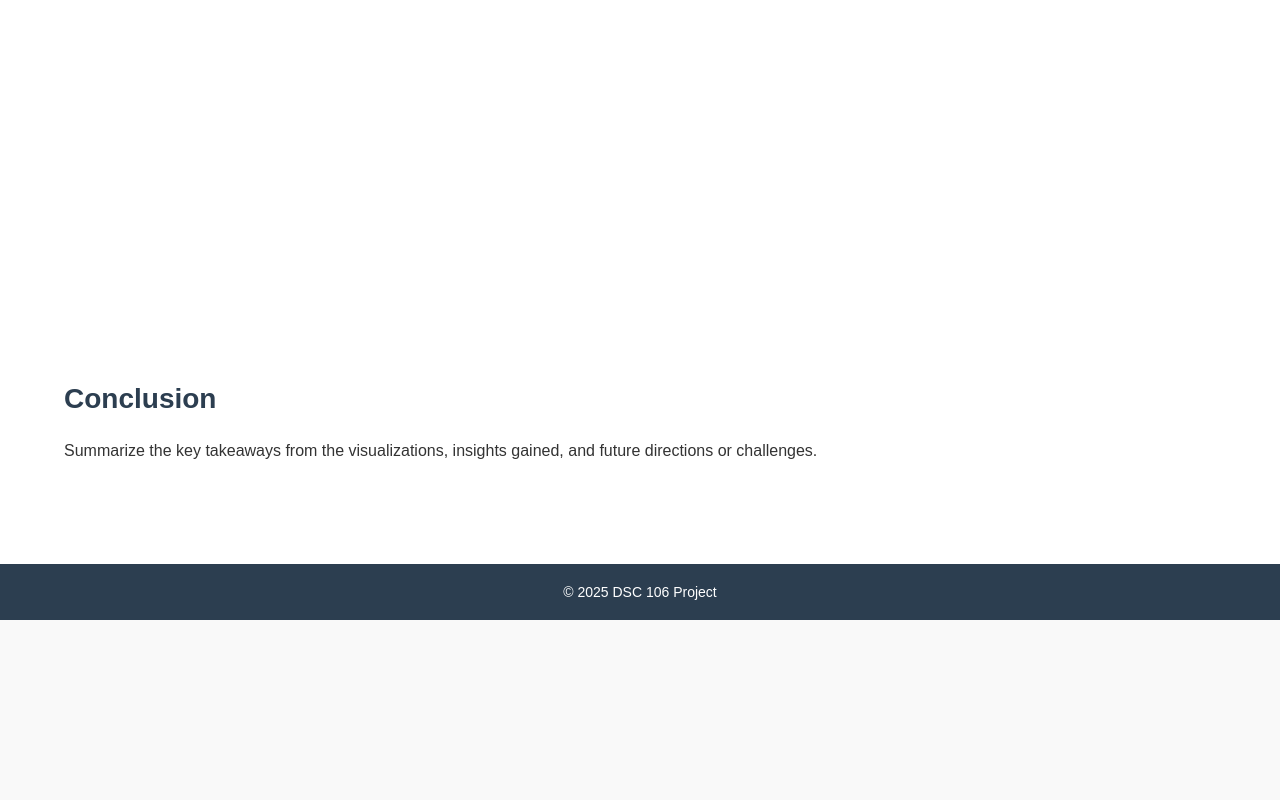
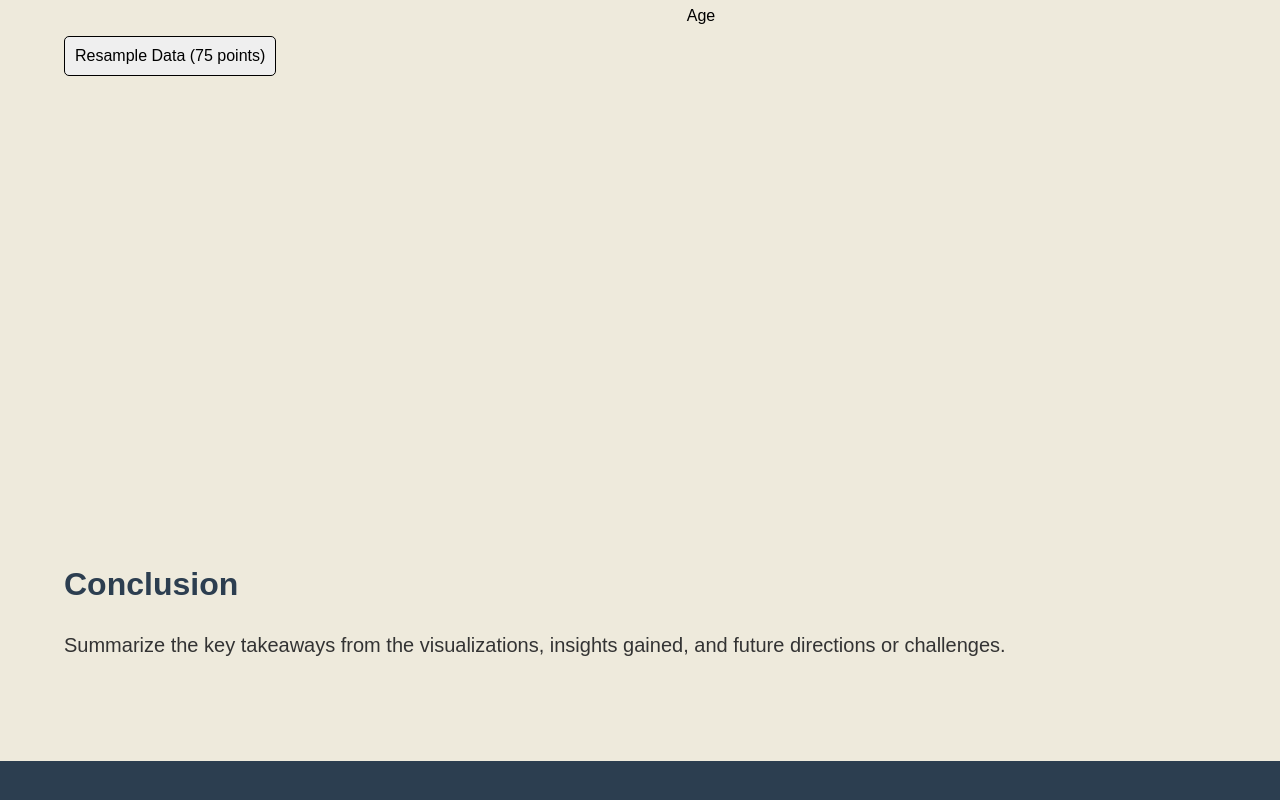
Before and after one commit to Anshu-b/DataSurg, a plain HTML site: page index.html in a window 1280 px wide. Shown: the part 1372-2172 px from the top of the page. Before the commit the page ends 1992 px from the top, so only its background shows below. Drawn offline with nearby package versions, Linux system fonts and the light colour scheme.

Commit message:
style improvements

```diff
--- a/index.html
+++ b/index.html
@@ -58,11 +58,8 @@
 
     </main>
 
-    <footer>
-        <div class="container">
-            <p>&copy; 2025 DSC 106 Project </p>
-        </div>
-    </footer>
+    <footer></footer>
+
     <script src="https://d3js.org/d3.v7.min.js"></script>
     <script src="scripts/ansh.js"></script>
 </body>
--- a/styles.css
+++ b/styles.css
@@ -1,7 +1,7 @@
 /* Global Styles */
 body {
     font-family: 'Arial', sans-serif;
-    background-color: #f9f9f9;
+    background-color: rgb(238, 234, 211);
     margin: 0;
     padding: 0;
     color: #333;
@@ -24,12 +24,13 @@ header {
 header h1 {
     margin: 30px;
     text-align: center;
+    font-size: 48px;
 }
 header h4 {
     margin: 10px;
     text-align: center;
+    font-size: 22px;
 }
-
 
 nav ul {
     list-style: none;
@@ -56,7 +57,7 @@ nav ul li a:hover {
 /* Main Content Styles */
 main {
     padding: 50px 0;
-    background-color: white;
+    background-color: rgb(238, 234, 220);
 }
 
 section {
@@ -65,11 +66,11 @@ section {
 
 section h2 {
     color: #2C3E50;
-    font-size: 28px;
+    font-size: 32px;
 }
 
 section p {
-    font-size: 16px;
+    font-size: 20px;
     line-height: 1.6;
 }
 
@@ -83,14 +84,10 @@ section p {
 footer {
     background-color: #2C3E50;
     color: white;
-    padding: 20px 0;
+    padding: 30px 0;
     text-align: center;
 }
 
-footer p {
-    margin: 0;
-    font-size: 14px;
-}
 
 /* Tooltip Styles */
 #tooltip {
```
